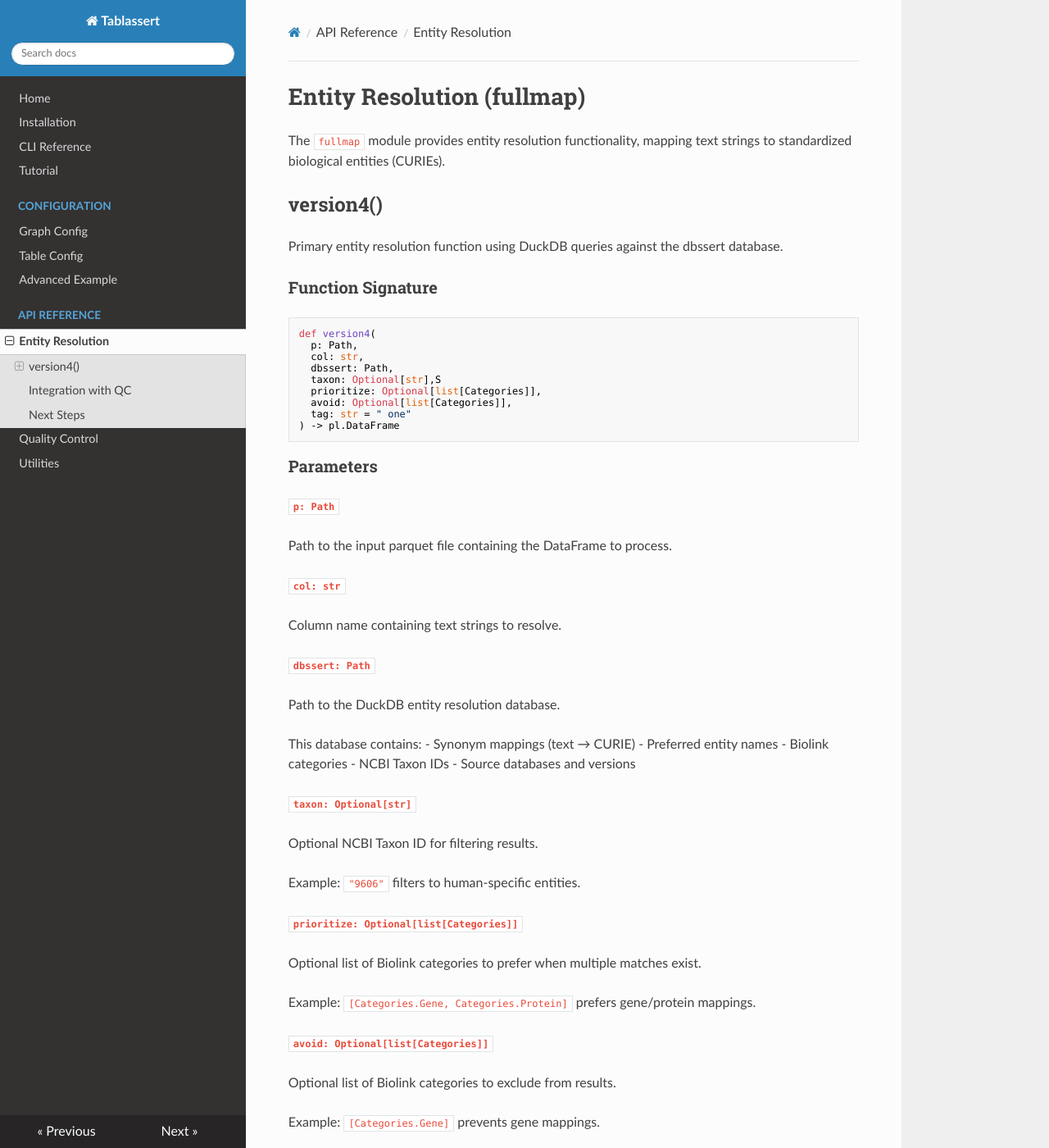
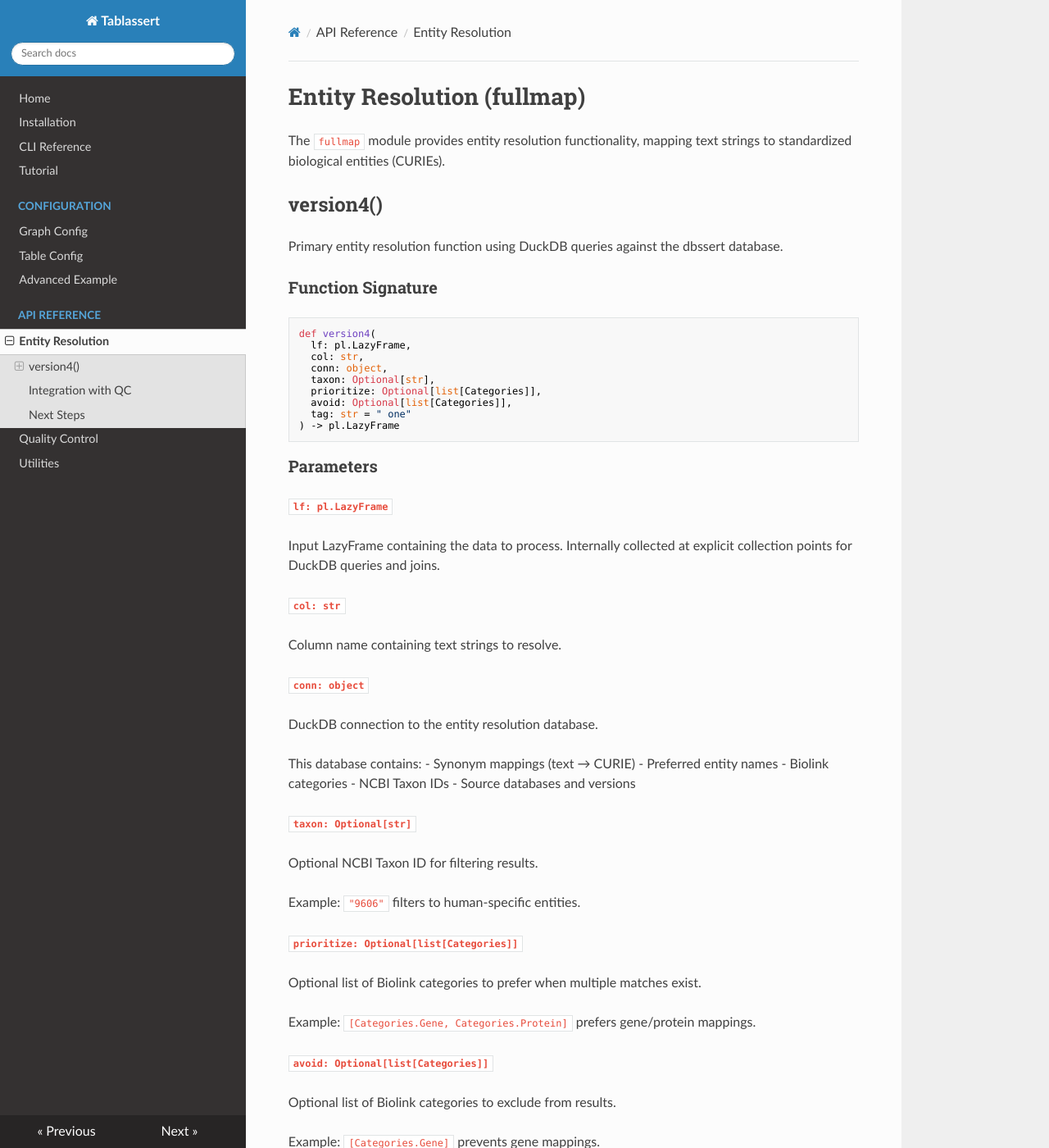
Before and after one commit to SkyeAv/Tablassert3.0.0, an MkDocs documentation site: the page built from docs/api/fullmap.md, in a window 1280 px wide and 1400 px high. Shown: the whole window at 82% size. Built offline with MkDocs 1.6.1, drawn with Linux system fonts in a browser that asks for light colours; nearby versions of some CDN libraries; some of the changed text lies outside the part shown.

Commit message:
Fixed Minor Bugs

````diff
--- a/docs/api/fullmap.md
+++ b/docs/api/fullmap.md
@@ -10,29 +10,29 @@ Primary entity resolution function using DuckDB queries against the dbssert data
 
 ```python
 def version4(
-  p: Path,
+  lf: pl.LazyFrame,
   col: str,
-  dbssert: Path,
-  taxon: Optional[str],S
+  conn: object,
+  taxon: Optional[str],
   prioritize: Optional[list[Categories]],
   avoid: Optional[list[Categories]],
   tag: str = " one"
-) -> pl.DataFrame
+) -> pl.LazyFrame
 ```
 
 ### Parameters
 
-**`p: Path`**
+**`lf: pl.LazyFrame`**
 
-Path to the input parquet file containing the DataFrame to process.
+Input LazyFrame containing the data to process. Internally collected at explicit collection points for DuckDB queries and joins.
 
 **`col: str`**
 
 Column name containing text strings to resolve.
 
-**`dbssert: Path`**
+**`conn: object`**
 
-Path to the DuckDB entity resolution database.
+DuckDB connection to the entity resolution database.
 
 This database contains:
 - Synonym mappings (text → CURIE)
@@ -71,7 +71,7 @@ Default `" one"` means it uses level-one text processing (lowercase, stripped).
 
 ### Return Value
 
-Returns a Polars DataFrame with these columns added:
+Returns a Polars LazyFrame with these columns added:
 
 | Column | Description | Example |
 |--------|-------------|---------|
@@ -105,19 +105,27 @@ The function executes a complex SQL query that:
 from tablassert.fullmap import version4
 from tablassert.enums import Categories
 from pathlib import Path
+import duckdb
+import polars as pl
+
+# Open DuckDB connection
+conn = duckdb.connect("/data/dbssert.duckdb", read_only=True)
+
+# LazyFrame with data to resolve
+lf = pl.scan_parquet("data.parquet")
 
 # Resolve gene symbols to CURIEs
 result = version4(
-  p=Path("data.parquet"),
+  lf=lf,
   col="gene_symbol",
-  dbssert=Path("/data/dbssert.duckdb"),
+  conn=conn,
   taxon="9606",  # Human only
   prioritize=[Categories.Gene],
   avoid=[Categories.Protein],
   tag=" one"
 )
 
-# Result DataFrame includes:
+# Result LazyFrame includes:
 # - gene_symbol: "HGNC:11998"
 # - gene_symbol name: "TP53"
 # - gene_symbol category: "biolink:Gene"
````
Also changed, not shown: docs/api/qc.md (+8 -8 lines), docs/configuration/graph.md (+1 -1 lines), docs/index.md (+1 -1 lines), 1 other file.
